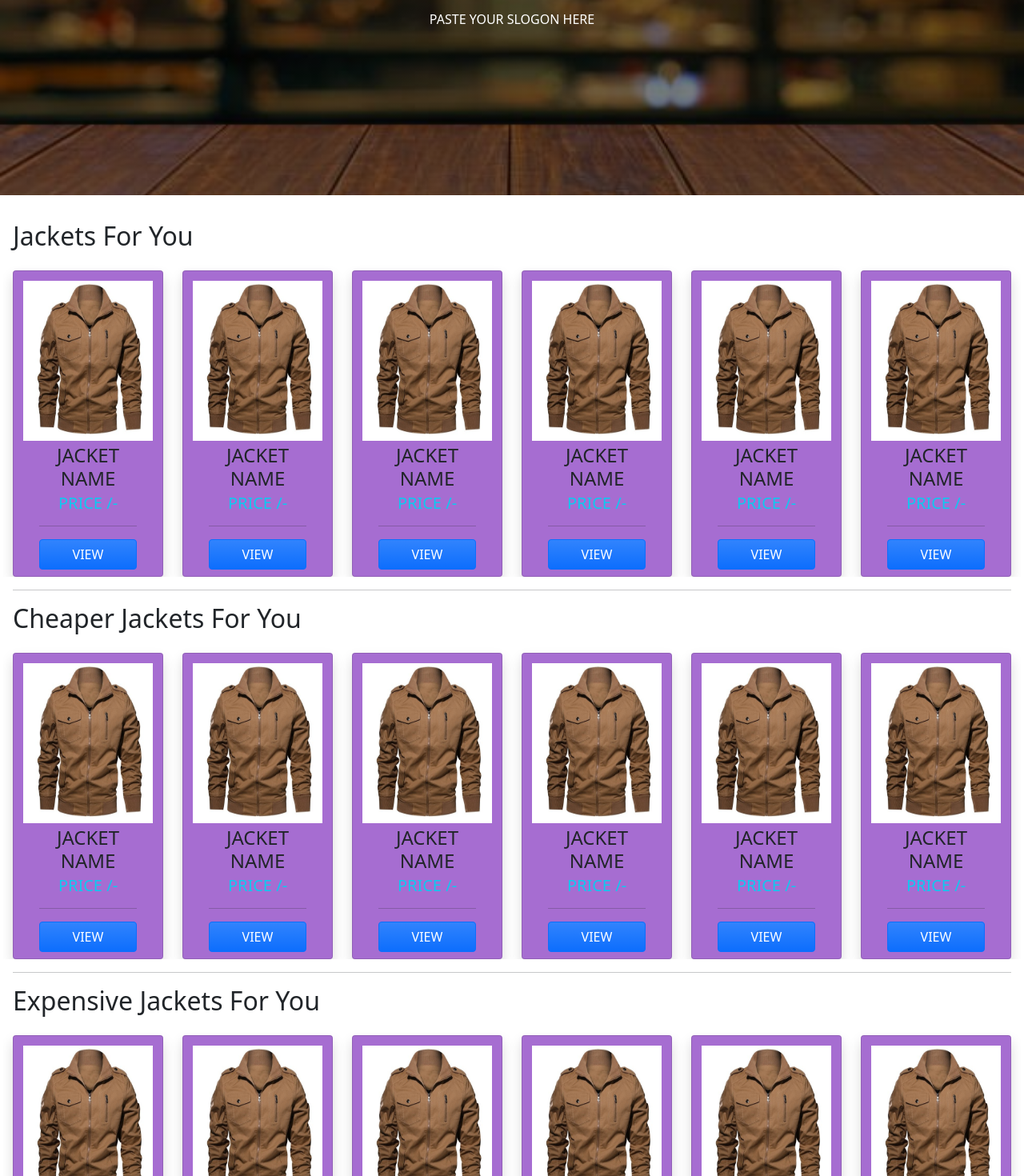
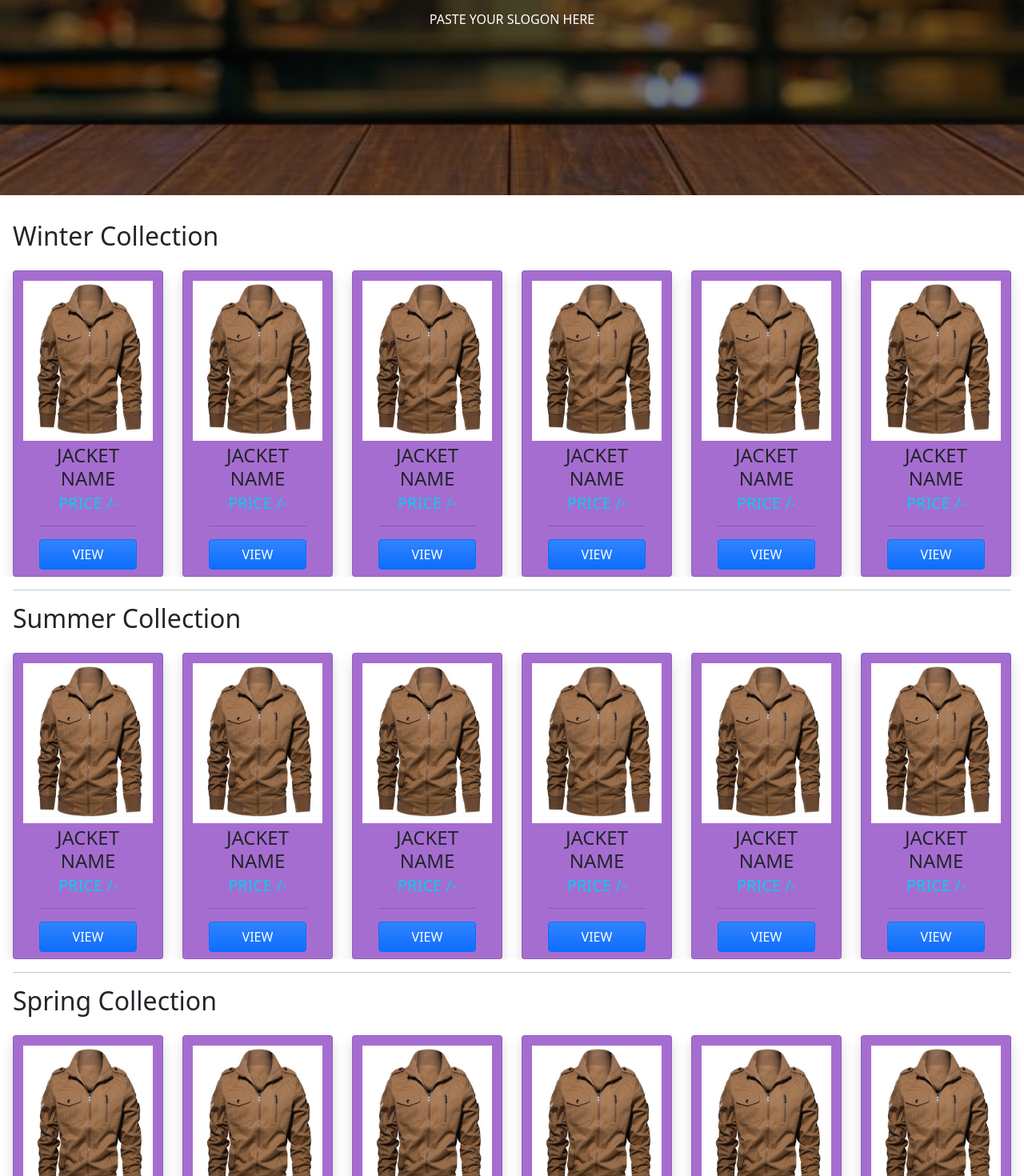
Before and after one commit to bhanubhakta56/clothing--store--react-class-component, a React (Create React App) app: page / in a window 1280 px wide. Shown: the part 340-1810 px from the top of the page at 80% size. Built offline with nearby package versions, Linux system fonts and the light colour scheme.

Commit message:
modified

```diff
--- a/src/Body/Single.js
+++ b/src/Body/Single.js
@@ -4,7 +4,7 @@ import p1 from "../Body/Images/p1.jpg"
 class Single extends Component{
     render(){
         return(
-            <div className="container-fluid">
+            <div className="container-fluid p-3">
                 <div className="hero-single">
 
                 </div>
--- a/src/Body/home.js
+++ b/src/Body/home.js
@@ -13,8 +13,8 @@ class Home extends Component{
                 </div>
                 <div class="p-3">
                     {/* Jackets For You */}
-                    <h2 class="mt-3">Jackets For You</h2>
-                    <div className="row justify-content-center overflow-hidden">
+                    <h2 class="mt-3">Winter Collection</h2>
+                    <div id="winter" className="row justify-content-center overflow-hidden">
                         <div className="col-md-2 col-s-5">
                             <div class="card shadow p-2 mt-3" style={{backgroundColor: "#a66dd1"}}>
                                 <img class="m-1 img-fluid" src={p1} style={{height:"200px"}} alt="restaurant Image"/>
@@ -89,8 +89,8 @@ class Home extends Component{
 
 
                     {/* Cheaper Restaurant */}
-                    <h2>Cheaper Jackets For You</h2>
-                    <div className="row justify-content-center overflow-hidden">
+                    <h2>Summer Collection</h2>
+                    <div id="summer" className="row justify-content-center overflow-hidden">
                     <div className="col-md-2 col-s-5">
                             <div class="card shadow p-2 mt-3" style={{backgroundColor: "#a66dd1"}}>
                                 <img class="m-1 img-fluid" src={p1} style={{height:"200px"}} alt="restaurant Image"/>
@@ -162,8 +162,8 @@ class Home extends Component{
                     <hr/>
 
                     {/* Expensive jackets */}
-                    <h2>Expensive Jackets For You</h2>
-                    <div className="row justify-content-center overflow-hidden">
+                    <h2>Spring Collection</h2>
+                    <div id="spring" className="row justify-content-center overflow-hidden">
                     <div className="col-md-2 col-s-5">
                             <div class="card shadow p-2 mt-3" style={{backgroundColor: "#a66dd1"}}>
                                 <img class="m-1 img-fluid" src={p1} style={{height:"200px"}} alt="restaurant Image"/>
--- a/src/Navbar/Navbar.js
+++ b/src/Navbar/Navbar.js
@@ -21,17 +21,14 @@ class Navbar extends Component{
                         <li class="nav-item">
                         <a class="nav-link" href="#">About</a>
                         </li>
-                        <li class="nav-item">
-                        <a class="nav-link" href="#">Pricing</a>
-                        </li>
                         <li class="nav-item dropdown">
                         <a class="nav-link dropdown-toggle" href="#" id="navbarDropdownMenuLink" role="button" data-bs-toggle="dropdown" aria-expanded="false">
                             Collection
                         </a>
                         <ul class="dropdown-menu" aria-labelledby="navbarDropdownMenuLink">
-                            <li><a class="dropdown-item" href="#">Summer</a></li>
-                            <li><a class="dropdown-item" href="#">Winter</a></li>
-                            <li><a class="dropdown-item" href="#">Spring</a></li>
+                            <li><a class="dropdown-item" href="#summer">Summer</a></li>
+                            <li><a class="dropdown-item" href="#winter">Winter</a></li>
+                            <li><a class="dropdown-item" href="#spring">Spring</a></li>
                         </ul>
                         </li>
                     </ul>
```
